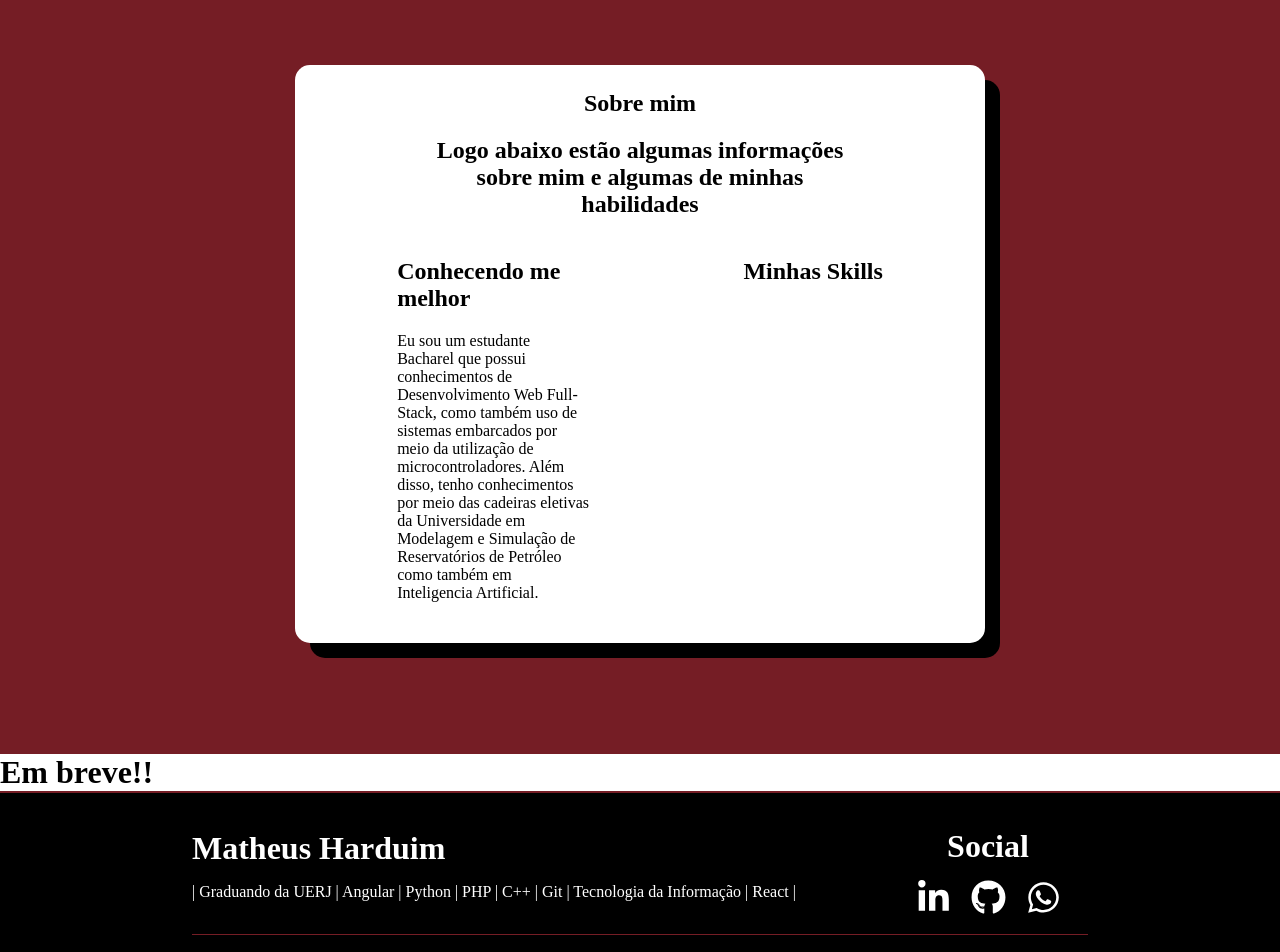
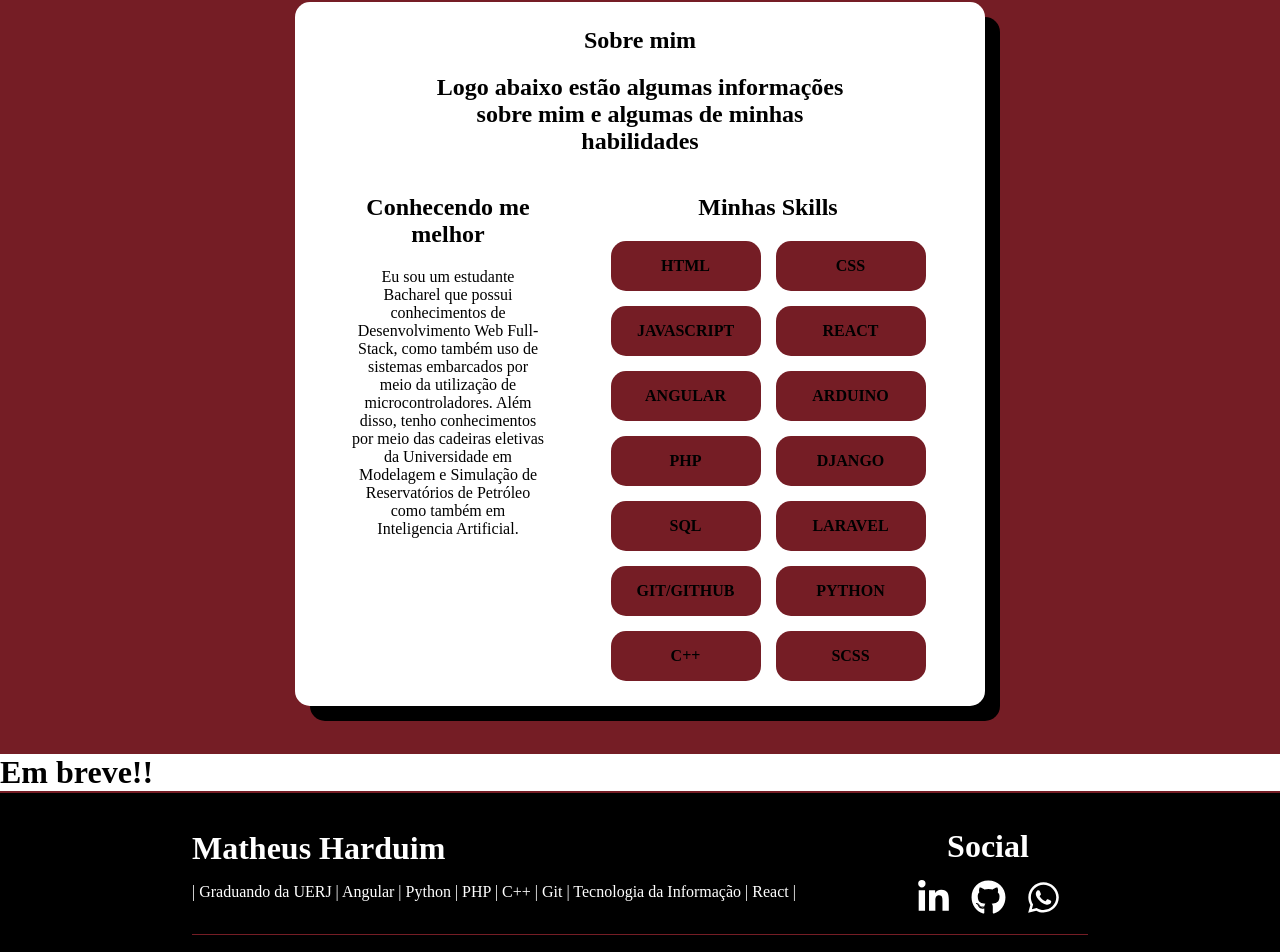
Before and after one commit to harduim300/Portfolio, a React (Vite) app: page / in a window 1280 px wide. Shown: the part 846-1798 px from the top of the page. Built offline with nearby package versions, Linux system fonts and the light colour scheme.

Commit message:
new: footer layout was added

```diff
--- a/src/components/AboutMe/AboutMe.jsx
+++ b/src/components/AboutMe/AboutMe.jsx
@@ -6,6 +6,8 @@ const AboutMeSkillCard = ({NameSkill}) => (
         <span>{NameSkill}</span>
     </div>
 );
+
+const nameMySkills = ['html','css','javascript', 'react', 'angular', 'arduino', 'php', 'django', 'SQL', 'Laravel', 'Git/Github', 'python', 'C++', 'SCSS']
 
 const AboutMe = () => {
     const aboutMeRef = useRef(null); // Usar useRef para referenciar a div
@@ -62,6 +64,11 @@ const AboutMe = () => {
                         </div>
                         <div className={style.mySkillBoard}>
                             <h2>Minhas Skills</h2>
+                            <div className={style.mySkillBoardCards}>
+                                {nameMySkills.map((nameMySkill, key) => (
+                                    <AboutMeSkillCard key={key} NameSkill={nameMySkill}/>
+                                ))}
+                            </div>
                         </div>
                     </div>
                 </div>
--- a/src/components/AboutMe/AboutMe.module.scss
+++ b/src/components/AboutMe/AboutMe.module.scss
@@ -34,11 +34,64 @@
 
 
 .AboutMeFlexContent {
+    text-align: center;
     display: flex;
     justify-content: space-around;
 }
 .textAMDescription {
     width: 100%;
+}
+
+.mySkillBoard {
+    display: flex;
+    flex-direction: column;
+    width: 50%;
+    justify-content: space-between;
+    align-items: center;
+}
+
+.mySkillBoardCards {
+    width: 100%;
+    display: flex;
+    flex-direction: row;
+    flex-wrap: wrap;
+    gap: 15px;
+    justify-content: center;
+
+}
+
+.AboutMeCard {
+    background-color: #751d25;
+    display: flex;
+    width: 150px;
+    height: 50px;
+    text-transform: uppercase;
+    border-radius: 15px;
+    justify-content: center;
+    align-items: center;
+    font-weight: 600;
+    transition: all ease 0.5s;
+}
+.AboutMeCard:hover{
+    cursor: pointer;
+    transform: scale(1.1);
+    background-color: blue;
+    animation: jumping 0.5s infinite;
+}
+
+@keyframes jumping {
+    0% {
+        transform: translateY(0px);
+
+    }
+
+    50% {
+        transform: translateY(2px);
+    }
+
+    100% {
+        transform: translateY(-2px);
+    }
 }
 
 @keyframes bouncingAnimationDiv {
```
